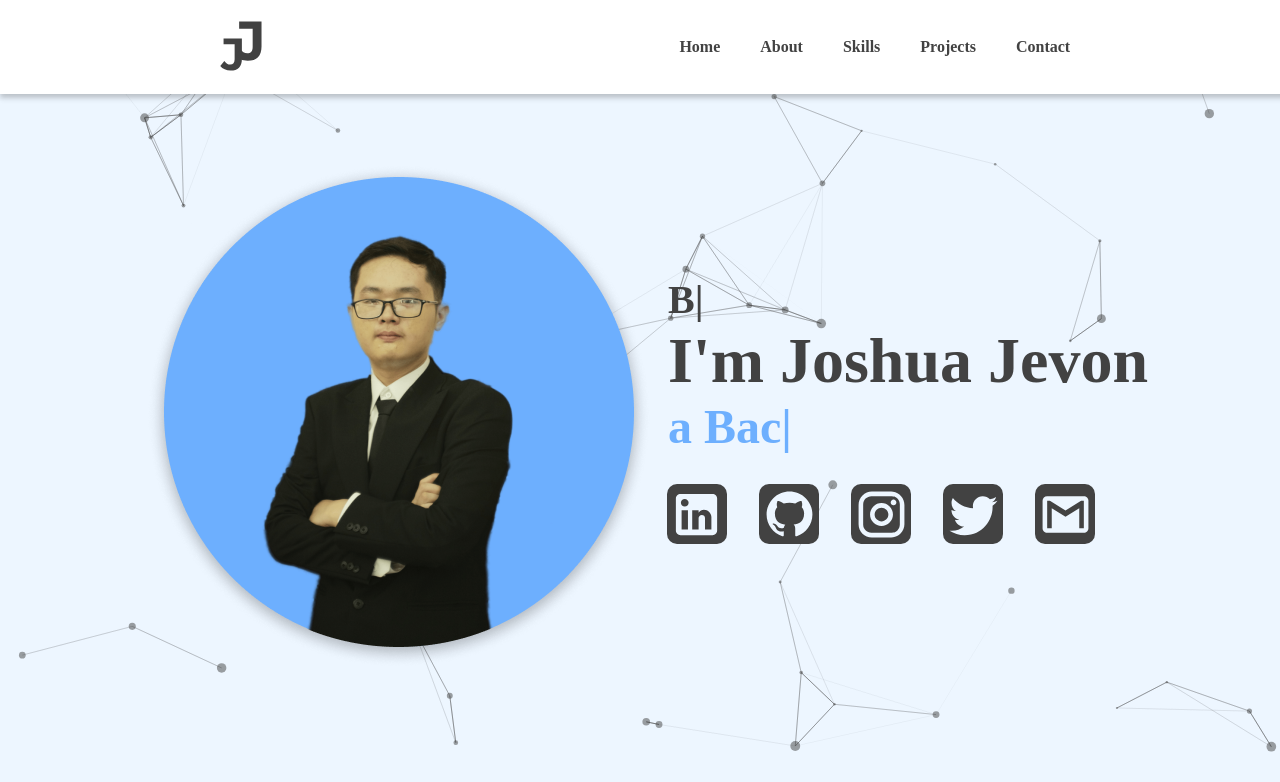
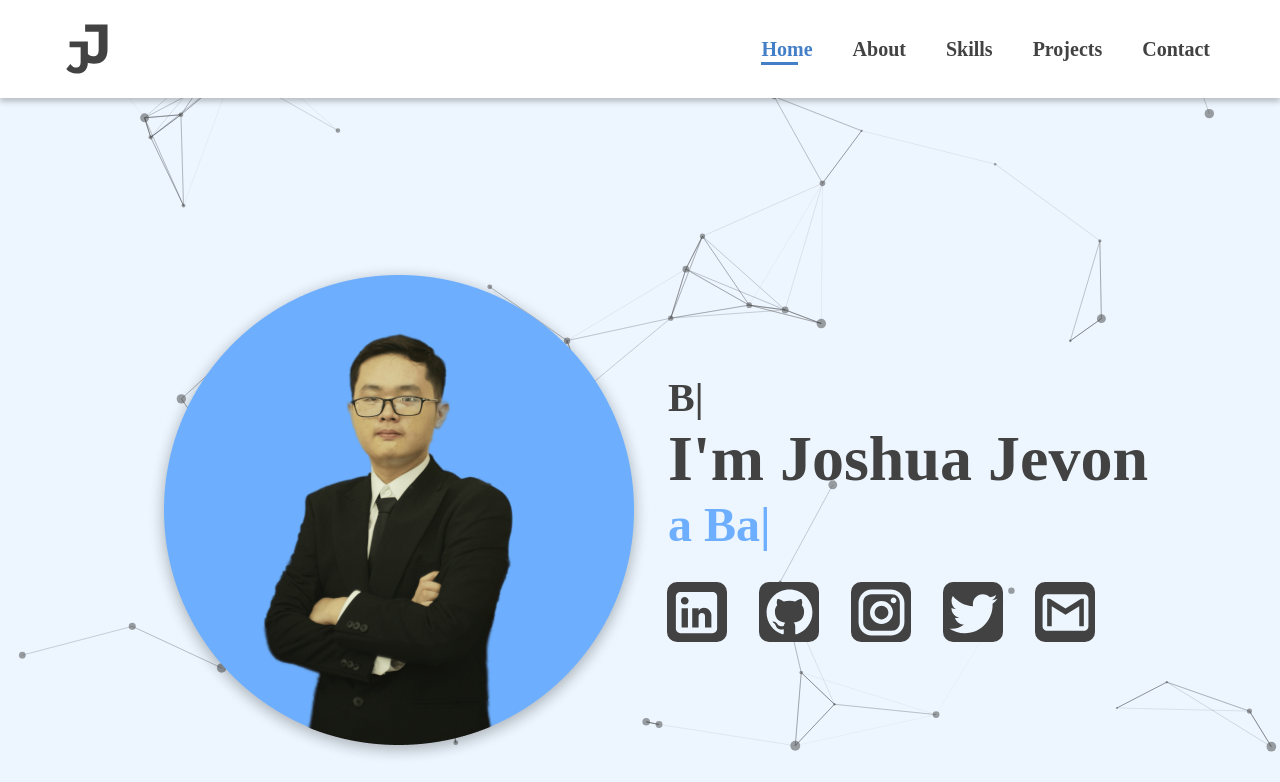
Before and after one commit to joshuajevon/portfolio, a React (Create React App) app: page / in a window 1280 px wide. Shown: the top 782 px of the page. Built offline with nearby package versions, Linux system fonts and the light colour scheme.

Commit message:
fix: navbar respinsiuve

```diff
--- a/public/index.html
+++ b/public/index.html
@@ -25,6 +25,7 @@
       Learn how to configure a non-root public URL by running `npm run build`.
     -->
     <title>React App</title>
+    <link rel="stylesheet" href="https://cdnjs.cloudflare.com/ajax/libs/font-awesome/6.4.0/css/all.min.css" integrity="sha512-iecdLmaskl7CVkqkXNQ/ZH/XLlvWZOJyj7Yy7tcenmpD1ypASozpmT/E0iPtmFIB46ZmdtAc9eNBvH0H/ZpiBw==" crossorigin="anonymous" referrerpolicy="no-referrer" />
   </head>
   <body>
     <noscript>You need to enable JavaScript to run this app.</noscript>
--- a/src/components/Navbar/Navbar.jsx
+++ b/src/components/Navbar/Navbar.jsx
@@ -1,51 +1,36 @@
-import React, { useState } from 'react';
+import React, { Component, useState } from 'react';
 import "../../styles/components/_navbar.scss";
 import Logo from "../../assets/icon/logo.svg";
 
-const Navbar = () => {
-    const [isNavOpen, setIsNavOpen] = useState(false);
+class Navbar extends Component{
+    state={clicked: false};
 
-    const handleNavToggle = () => {
-      setIsNavOpen(!isNavOpen);
-    };
+    handleClick = () => {
+      this.setState({clicked: !this.state.clicked})
+    }
 
+    render(){
       return (
-      <nav className="navbar">
-        <div className="navbar-logo">
+        <nav>
           <a href="/">
-                <img
-                    className=""
-                    src={Logo}
-                    alt="logo"
-                />
+            <img src={Logo} alt="" />
           </a>
-        </div>
-        <div className={`navbar-menu ${isNavOpen ? 'active' : ''}`}>
-          <ul className="navbar-list">
-            <li className="navbar-item">
-                <a href="">Home</a>
-            </li>
-            <li className="navbar-item">
-                <a href="">About</a>
-                </li>
-            <li className="navbar-item">
-                <a href="">Skills</a>
-                </li>
-            <li className="navbar-item">
-                <a href="">Projects</a>
-                </li>
-            <li className="navbar-item">
-                <a href="">Contact</a>
-                </li>
+          <div className="">
+            <ul id='navbar' className={this.state.clicked ? "#navbar active" : "#navbar"}>
+              <li><a className='active' href="">Home</a></li>
+              <li><a href="">About</a></li>
+              <li><a href="">Skills</a></li>
+              <li><a href="">Projects</a></li>
+              <li><a href="">Contact</a></li>
             </ul>
           </div>
-        <div className="navbar-toggle" onClick={handleNavToggle}>
-          <div className="bar"></div>
-          <div className="bar"></div>
-          <div className="bar"></div>
+
+          <div id="mobile" onClick={this.handleClick}>
+            <i id='bar' className={this.state.clicked ? 'fas fa-times' : 'fas fa-bars'}></i>
           </div>
         </nav>
       );
     };
+  }
 
   export default Navbar;
--- a/src/styles/components/_navbar.scss
+++ b/src/styles/components/_navbar.scss
@@ -1,102 +1,112 @@
 @import '/src/styles/color/colors';
 @import '/src/styles/responsive/responsive';
 
-.navbar {
-    top: 0;
-    position: relative;
+nav{
     display: flex;
-    z-index: 100;
-    font-family: 'Montserrat';
-    font-weight: 700;
+    align-items: center;
+    justify-content: space-between;
     background-color: $white;
-    color: $black;
-    position: fixed;
-    width: 100%;
-    padding: 7px;
-    justify-content: space-around;
-    align-items: center;
+    padding: 10px 50px;
     box-shadow: 0px 4px 5px #42424248;
+    z-index: 5;
 }
 
-.navbar-logo {
-    color: #fff;
-    font-size: 24px;
+#navbar{
+    display: flex;
+    flex-direction: row;
+    align-items: center;
+    justify-content: center;
 }
 
-.navbar-menu {
-    display: flex;
-    flex-direction: column;
-    align-items: flex-start;
-    position: absolute;
-    top: 107px;
-    right: 20px;
-    background-color: $white;
-    width: 200px;
-    transform: translateX(100%);
-    transition: transform 0.3s ease-in-out;
+#navbar li{
+    list-style: none;
+    padding: 0 20px;
+    position: relative;
 }
 
-.navbar-menu.active {
-    transform: translateX(0);
+#navbar li a{
+    text-decoration: none;
+    color: $black;
+    font-size: 20px;
+    font-weight: 600;
+    transition: 0.2s ease-in-out;
 }
 
-.navbar-list {
-    display: flex;
-    flex-direction: column;
-    list-style: none;
-    padding: 0;
+#navbar li a:hover,
+#navbar li a.active{
+    color: $dark-blue;
 }
 
-.navbar-item {
-    color: $black;
-    padding: 10px;
+#navbar li a:hover::after,
+#navbar li a.active::after{
+    content: "";
+    width: 40%;
+    height: 3px;
+    background-color: $dark-blue;
+    position: absolute;
+    bottom: -4px;
+    left: 20px;
 }
 
-a {
-    text-decoration: none;
+// responsive
+
+#mobile{
+    display: none;
+}
+
+#mobile i{
     color: $black;
 }
 
-a:hover{
-    color: $dark-blue;
-    transition: linear 0.3s;
+@media screen and (max-width: $medium) {
+    #navbar{
+        display: flex;
+        flex-direction: column;
+        align-items: flex-start;
+        justify-content: flex-start;
+        position: fixed;
+        top:62px;
+        right: -300px;
+        width: 300px;
+        height: 100vh;
+        background-color: #ffffffd8;
+        z-index: 5;
+        box-shadow: 0px 4px 4px 0px #00000048;
+        padding: 40px 0 0 10px;
+        transition: 0.3s ease-in-out;
+    }
+
+    #navbar.active{
+        right: 0;
+    }
+
+    #navbar li {
+        margin-bottom: 25px;
+    }
+
+    #mobile{
+        display: block;
+    }
+
+    #mobile i{
+        font-size: 20px;
+        cursor: pointer;
+    }
 }
 
-/* hamburger menu */
-.navbar-toggle {
-    display: flex;
-    flex-direction: column;
-    cursor: pointer;
-    padding: 5px;
+@media screen and (max-width: $bsmall) {
+    #navbar{
+        width: 200px;
+    }
+
+    #navbar li a{
+        font-size: 15px;
+    }
 }
 
-.bar {
-    width: 30px;
-    height: 4px;
-    background-color: $black;
-    margin: 5px 0;
-}
-
-/* Media queries */
-@media screen and (min-width: 768px) {
-    /* Styles for tablets and larger screens */
-    .navbar-menu {
-        position: static;
-        width: auto;
-        transform: none;
-        transition: none;
-        flex-direction: row;
+@media screen and (max-width: $small) {
+    #navbar{
+        top:57px;
     }
 
-    .navbar-list {
-        flex-direction: row;
-    }
-
-    .navbar-item {
-        padding: 10px 20px;
-    }
-
-    .navbar-toggle {
-        display: none;
-    }
 }
--- a/src/styles/page/_page.scss
+++ b/src/styles/page/_page.scss
@@ -1,7 +1,7 @@
 @import '/src/styles/color/colors';
 @import '/src/styles/responsive/responsive';
 
-body {
+* {
     margin: 0;
     padding: 0;
     box-sizing: border-box;
```
Lines whose indentation alone changed are shown as unchanged.
